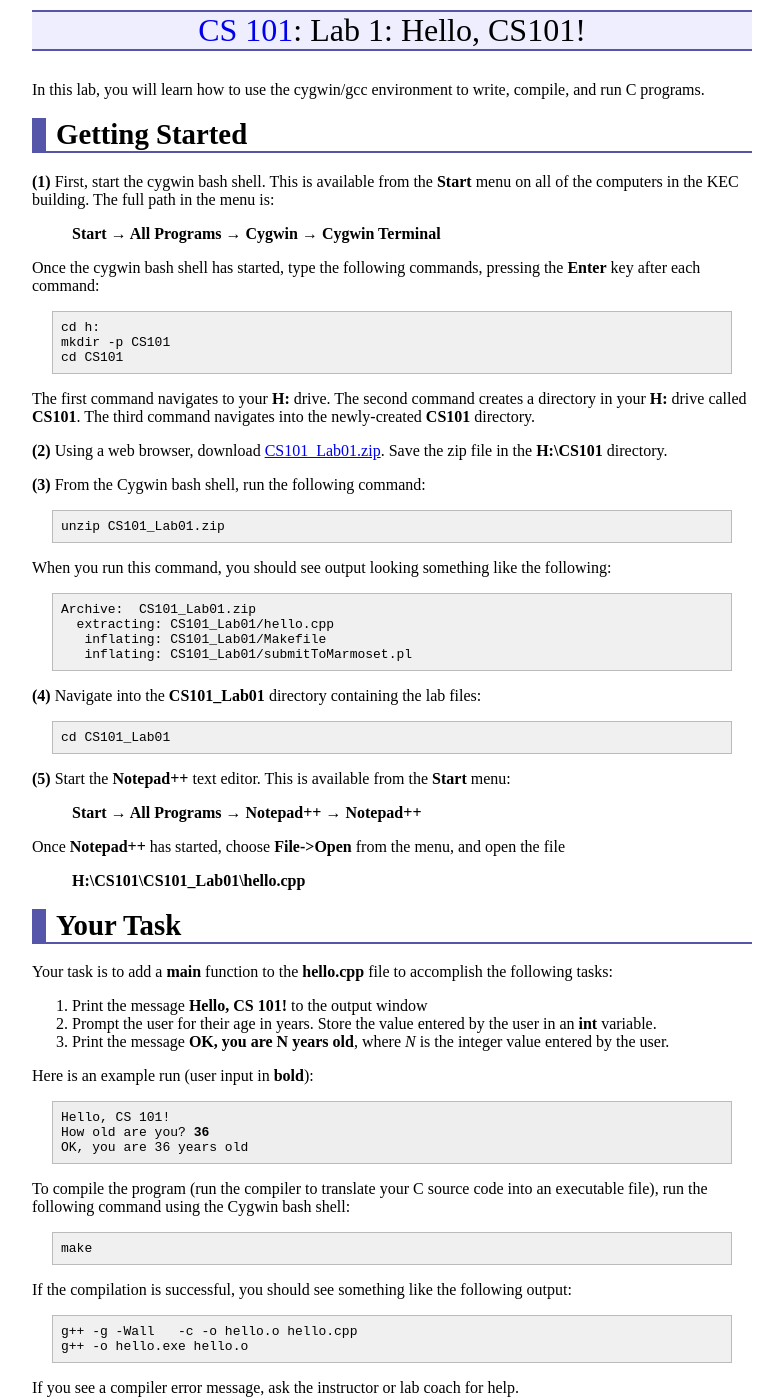
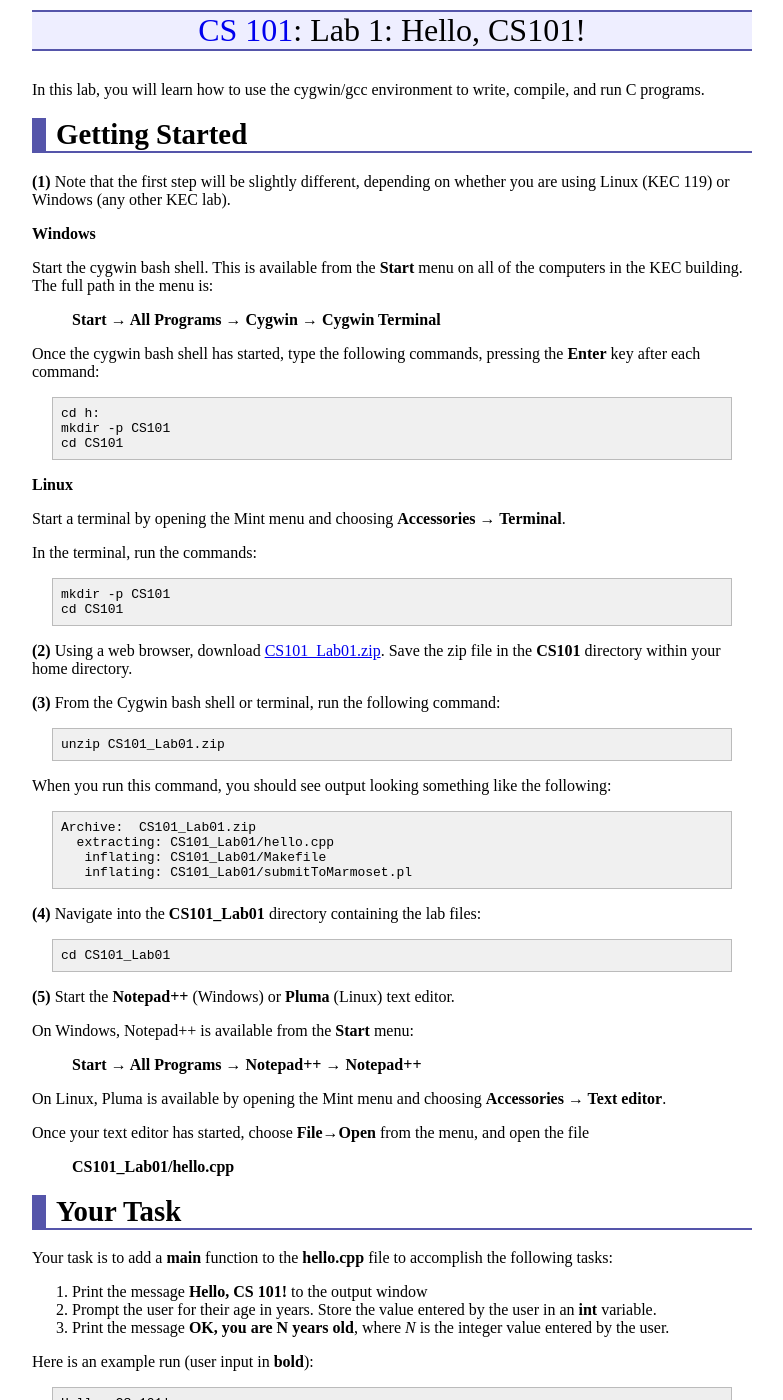
Before and after one commit to ycpcs/cs101-spring2015, a Jekyll site: the page built from labs/lab01.md, in a window 1280 px wide and 1400 px high. Shown: the whole window, without its empty margins (248-1031 px from the left). Built offline with Jekyll 4.4.1, drawn with Linux system fonts in a browser that asks for light colours; Markdown is read by kramdown in place of the engine named in the settings.

Commit message:
update instructions for Linux

```diff
--- a/labs/lab01.md
+++ b/labs/lab01.md
@@ -8,7 +8,11 @@ In this lab, you will learn how to use the cygwin/gcc environment to write, comp
 Getting Started
 ===============
 
-**(1)** First, start the cygwin bash shell. This is available from the **Start** menu on all of the computers in the KEC building. The full path in the menu is:
+**(1)** Note that the first step will be slightly different, depending on whether you are using Linux (KEC 119) or Windows (any other KEC lab).
+
+**Windows**
+
+Start the cygwin bash shell. This is available from the **Start** menu on all of the computers in the KEC building. The full path in the menu is:
 
 > **Start &rarr; All Programs &rarr; Cygwin &rarr; Cygwin Terminal**
 
@@ -18,11 +22,18 @@ Once the cygwin bash shell has started, type the following commands, pressing th
     mkdir -p CS101
     cd CS101
 
-The first command navigates to your **H:** drive. The second command creates a directory in your **H:** drive called **CS101**. The third command navigates into the newly-created **CS101** directory.
+**Linux**
 
-**(2)** Using a web browser, download [CS101\_Lab01.zip](CS101_Lab01.zip). Save the zip file in the **H:\\CS101** directory.
+Start a terminal by opening the Mint menu and choosing **Accessories &rarr; Terminal**.
 
-**(3)** From the Cygwin bash shell, run the following command:
+In the terminal, run the commands:
+
+    mkdir -p CS101
+    cd CS101
+
+**(2)** Using a web browser, download [CS101\_Lab01.zip](CS101_Lab01.zip). Save the zip file in the **CS101** directory within your home directory.
+
+**(3)** From the Cygwin bash shell or terminal, run the following command:
 
     unzip CS101_Lab01.zip
 
@@ -37,13 +48,17 @@ When you run this command, you should see output looking something like the foll
 
     cd CS101_Lab01
 
-**(5)** Start the **Notepad++** text editor. This is available from the **Start** menu:
+**(5)** Start the **Notepad++** (Windows) or **Pluma** (Linux) text editor.
+
+On Windows, Notepad++ is available from the **Start** menu:
 
 > **Start &rarr; All Programs &rarr; Notepad++ &rarr; Notepad++**
 
-Once **Notepad++** has started, choose **File-\>Open** from the menu, and open the file
+On Linux, Pluma is available by opening the Mint menu and choosing **Accessories &rarr; Text editor**.
 
-> **H:\\CS101\\CS101\_Lab01\\hello.cpp**
+Once your text editor has started, choose **File&rarr;Open** from the menu, and open the file
+
+> **CS101\_Lab01/hello.cpp**
 
 Your Task
 =========
```
